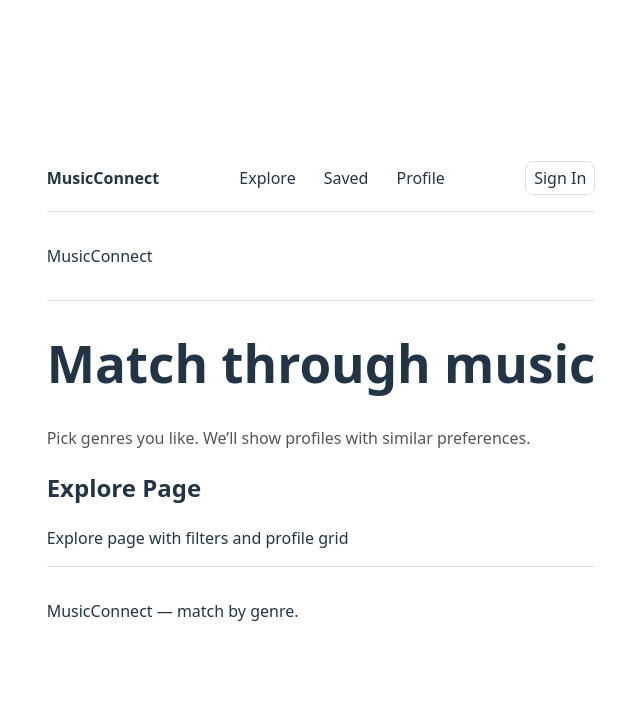
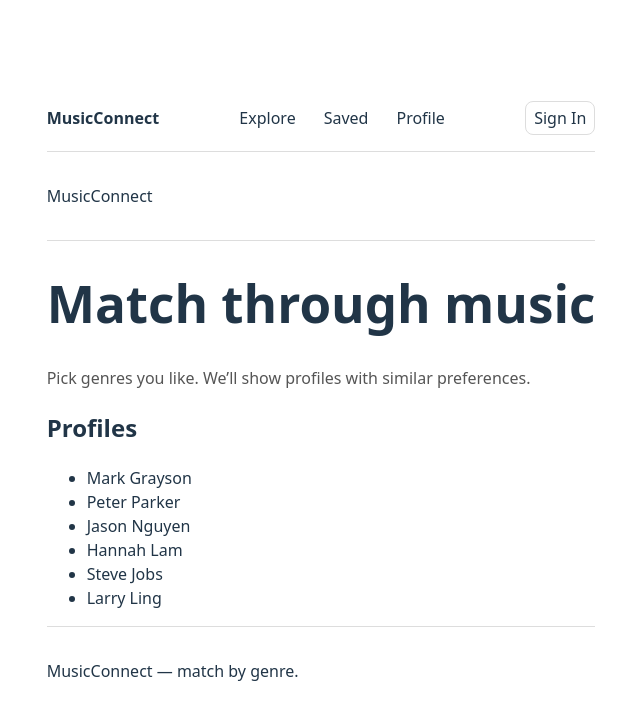
Before and after one commit to darianliang/assignment3, a React (Vite) app: page / in a window 1280 px wide. Shown: the top 720 px of the page, without its empty margins (319-959 px from the left). Built offline with nearby package versions, Linux system fonts and the light colour scheme.

Commit message:
add profiles to main page

```diff
--- a/src/App.jsx
+++ b/src/App.jsx
@@ -23,6 +23,14 @@ function NavBar() {
 
 function App() {
   const [count, setCount] = useState(0)
+  const PROFILES = [
+    { id: 1, name: "Mark Grayson" },
+    { id: 2, name: "Peter Parker" },
+    { id: 3, name: "Jason Nguyen" },
+    { id: 4, name: "Hannah Lam" },
+    { id: 5, name: "Steve Jobs" },
+    { id: 6, name: "Larry Ling" }
+  ];
 
   return (
     <>
@@ -41,10 +49,12 @@ function App() {
           </p>
         </header>
 
-        <section className="panel">
-          <h2>Explore Page</h2>
-          <p>Explore page with filters and profile grid</p>
-        </section>
+        <h2>Profiles</h2>
+        <ul>
+          {PROFILES.map(profile => (
+            <li key={profile.id}>{profile.name}</li>
+          ))}
+        </ul>
       </main>
 
       <footer className="site-footer">
```
